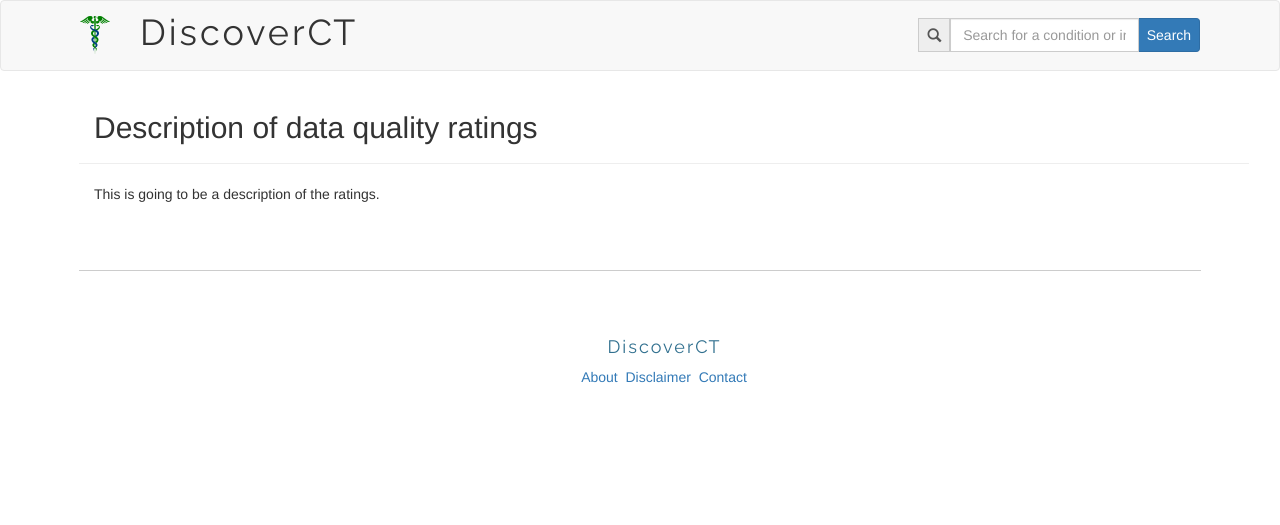
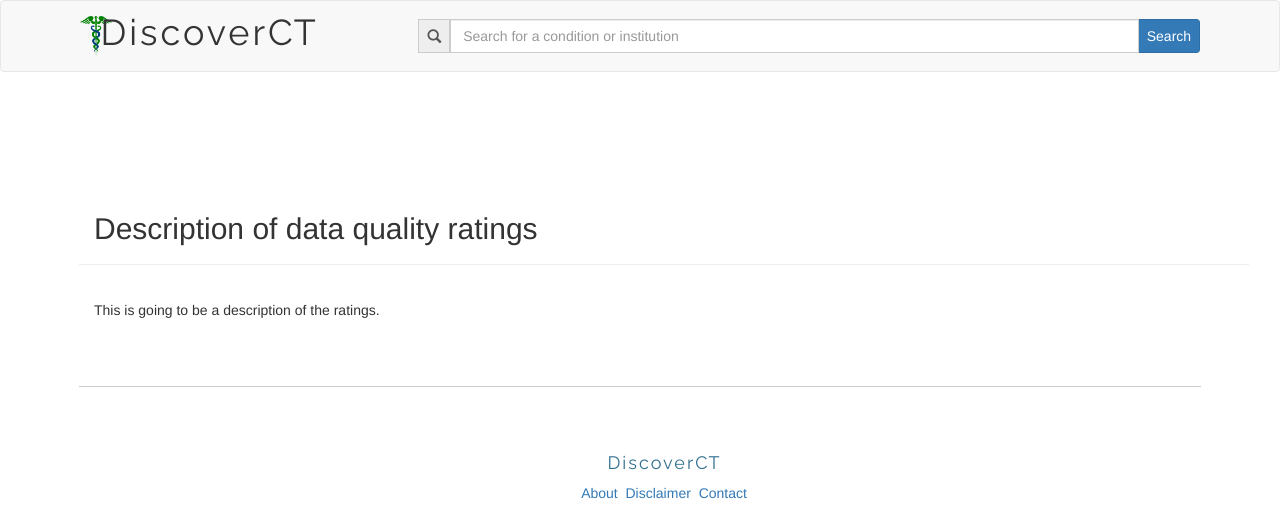
Before and after one commit to jasonost/clinicaltrials, a Flask app: page /ratings_description in a window 1280 px wide. Shown: the top 525 px of the page. Run offline with Flask 2, Linux system fonts and the light colour scheme; parts of the project's set-up code (start-up, migrations or seed data) failed here and were passed over; some libraries are stand-ins or nearby versions.

Commit message:
Site styling updates

```diff
--- a/ctapp/static/css/condition.css
+++ b/ctapp/static/css/condition.css
@@ -16,13 +16,3 @@
 .condition .institution-name{
     color: #333;
 }
-
-.condition .summary ul {
-	padding-left: 0;
-	  -moz-column-count: 2;
-	  -moz-column-gap: 10px;
-	  -webkit-column-count: 2;
-	  -webkit-column-gap: 10px;
-  column-count: 2;
-  column-gap: 10px;
-}
--- a/ctapp/static/css/main.css
+++ b/ctapp/static/css/main.css
@@ -1,16 +1,24 @@
 /*Global*/
+@font-face {
+    font-family: 'Raleway';
+    font-style: normal;
+    font-weight: 400;
+    src: local('Raleway'), local('Raleway-Regular'), url(/static/fonts/Raleway-Regular.ttf) format('truetype');
+}
+
 .bottom{
     border-top: 1px solid #ccc;
 }
-img{
+img {
     width: 100%;
 }
-.overflow{
+.overflow {
     height: 425px;
     overflow-y: overlay;
     overflow-x: hidden;
-    margin-bottom: 2em;
+    margin-bottom: 1em;
 }
+
 .wrapper{
     width: 90%;
     margin: 0 auto;
@@ -46,13 +54,34 @@ img{
     margin-top: 0;
 }
 
+header {
+    margin-top: 150px;
+}
+
 .main-rating {
     font-size: 1.5em;
+}
+
+.rating-large {
+    font-size: 150%;
+    margin-top: .3em;
+}
+
+a .btn {
+    font-size: 60%;
+    transform: translateY(-50%);
+}
+
+br {
+    margin-top: .5em;
 }
 
 /*Global Responsive*/
 @media (max-width: 992px) {
     body{font-size: 12px;}
+    h1 .site-name {
+        font-size: 36px;
+    }
     h1,
     .h1 {
       font-size: 30px;
@@ -81,20 +110,28 @@ img{
     .overflow{height: 300px;}
 }
 
-
 /*Top navbar*/
 .navbar-brand{
     display: block;
     height: auto;
 }
 .navbar-brand img{
-    width: 100%;
+    width: 32px;
     display: block;
 }
 
 .navbar-search {
-    transform: translateY(50%);
-    padding-left: 10%;
+    padding-left: 60px;
+}
+
+@media (min-width: 768px) {
+    .navbar-search {
+        transform: translateY(50%);
+    }
+    header {
+        margin-top: 100px;
+        margin-bottom: 15px;
+    }
 }
 
 nav .site-name{
@@ -117,10 +154,42 @@ nav .site-name a:hover{
     opacity: .9;
 }
 
-/* ratings star styles */
+
+/* search autocomplete list */
+.ui-autocomplete {
+    z-index: 1050;
+}
+
+/* ratings styles */
+#ratings-summary {
+    margin-bottom: 20px;
+}
+
+#ratings-table {
+    margin-top: 20px;
+}
+
+.rating-overall {
+    font-size: 180%;
+    font-weight: bold;
+}
+
+.rating-category {
+    font-size: 135%;
+}
+
 .rating {
-    padding-left: 5px;
     color: #FFB90F;
+}
+
+.stars-text {
+    text-align: center;
+}
+
+/* facilities in list */
+
+.facility {
+    margin-bottom: .5em;
 }
 
 /*Footer*/
```
Also changed, not shown: ctapp/static/fonts/Raleway-Regular.ttf (added). Lines whose indentation alone changed are shown as unchanged.
